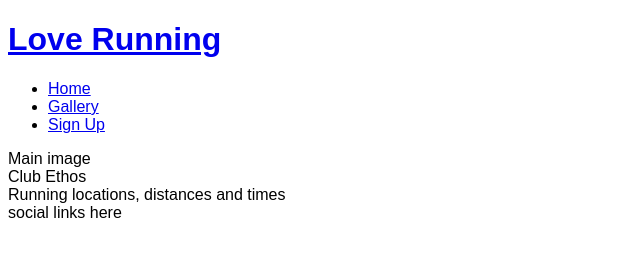
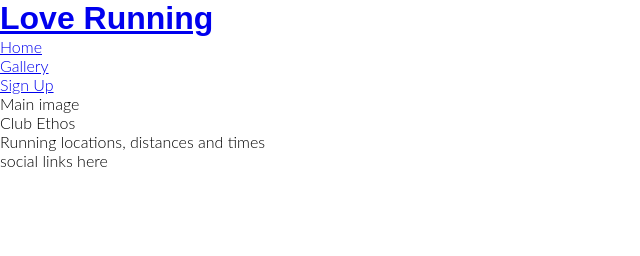
Before and after one commit to erikandersson96/Love-Running, a plain HTML site: page index.html in a window 1280 px wide. Shown: the whole page, without its empty margins (0-640 px from the left). Drawn offline with Linux system fonts and the light colour scheme.

Commit message:
Add google fonts and remove default margins, padding, and border

```diff
--- a/assets/css/style.css
+++ b/assets/css/style.css
@@ -1,3 +1,23 @@
-body {
-    font-family: Arial;
+* {
+    margin: 0;
+    padding: 0;
+    border: none;
 }
+
+h1 {
+    font-family: 'Oswald', sans-serif;
+    font-weight: 900;
+
+
+    -webkit-font-smoothing: antialiased;
+    -moz-osx-font-smoothing: grayscale;
+  }
+
+  body {
+    font-family: 'Lato', sans-serif;
+    font-weight: 300;
+
+
+    -webkit-font-smoothing: antialiased;
+    -moz-osx-font-smoothing: grayscale;
+  }
```
Also changed, not shown: index.html (line endings or trailing spaces).
